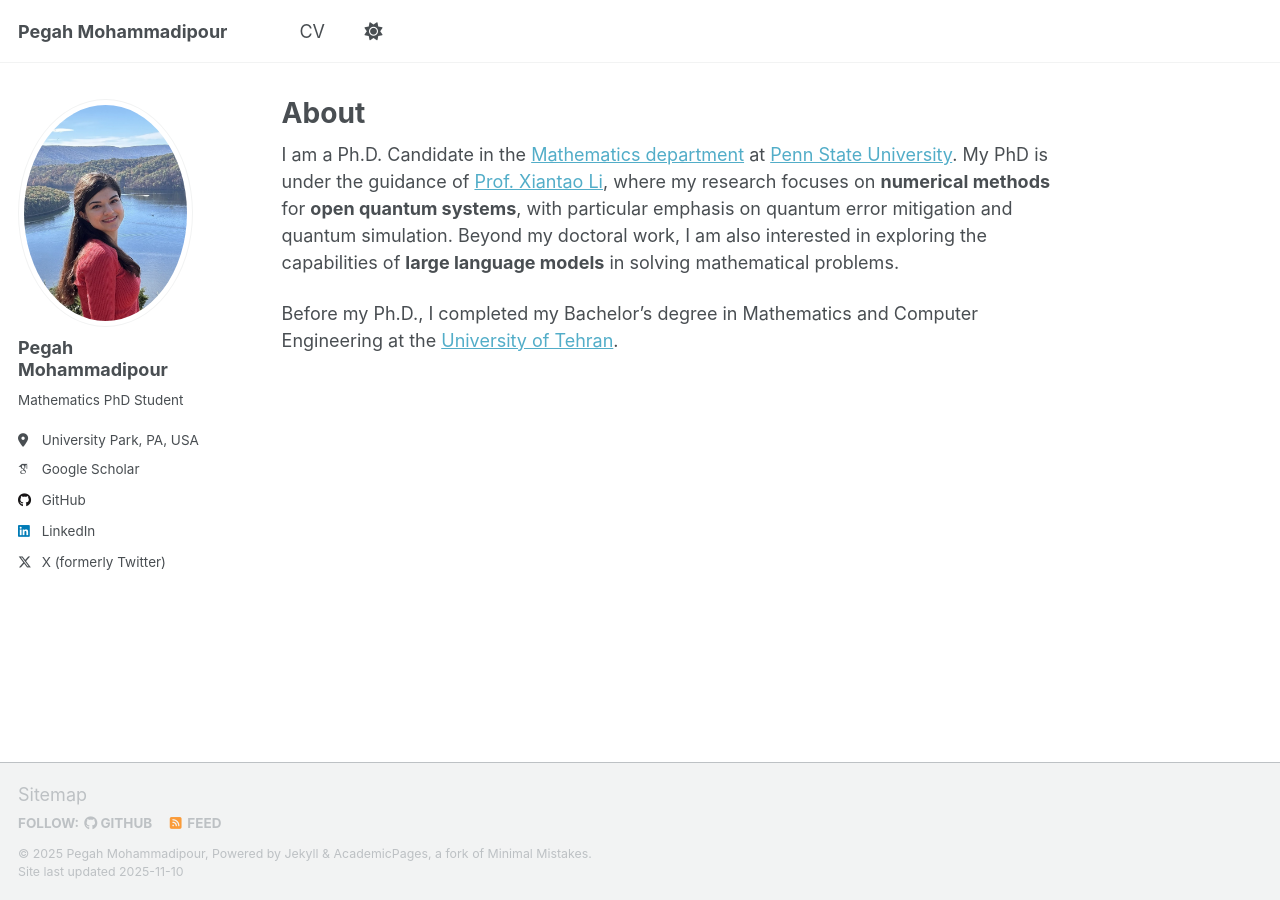
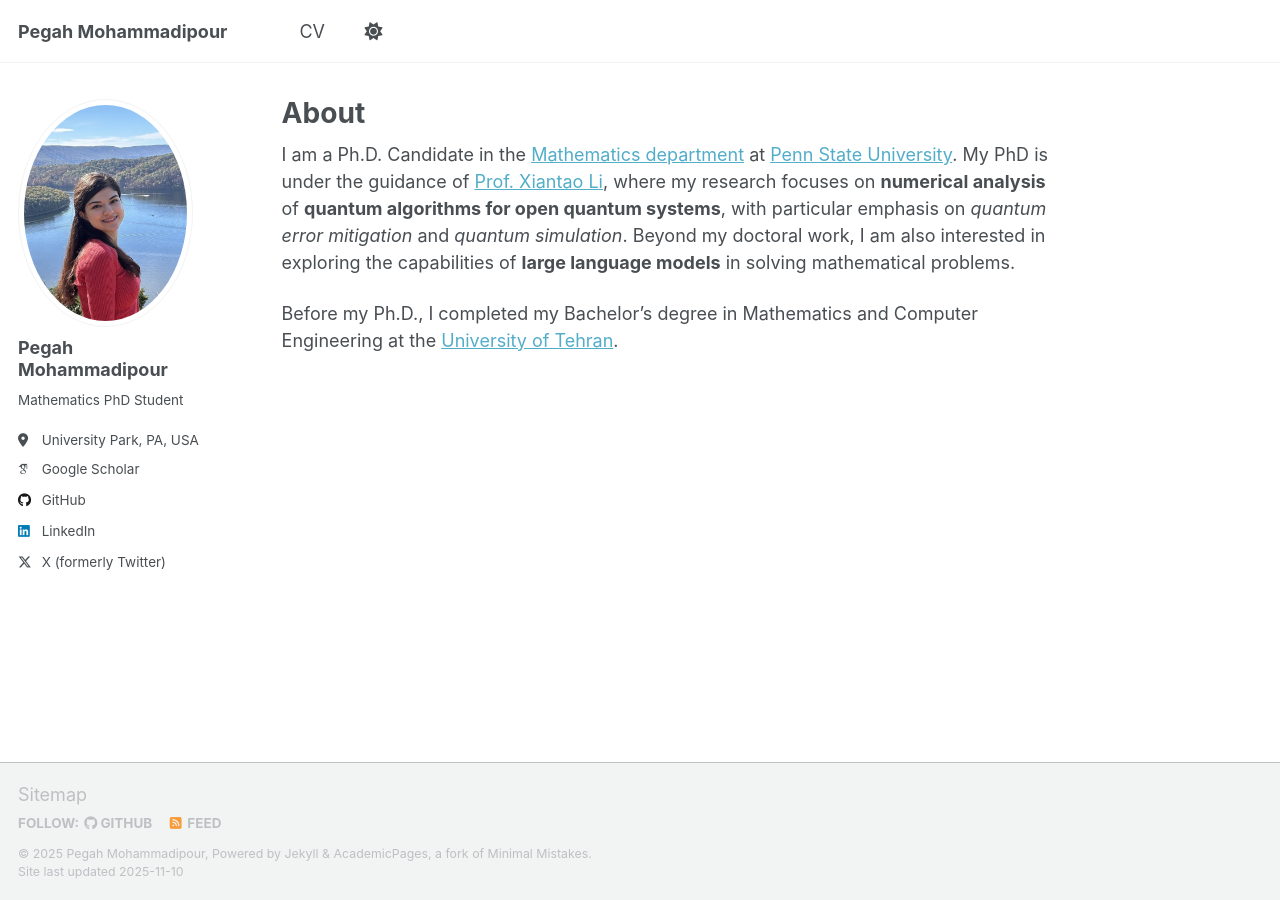
Before and after one commit to pegah-mp/pegah-mp.github.io, a Jekyll site: the page built from _pages/about.md, in a window 1280 px wide. Built offline with Jekyll 4.4.1, drawn with Linux system fonts in a browser that asks for light colours; some web fonts are replaced; a script that is not in the unit is left out.

Commit message:
Update about.md

```diff
--- a/_pages/about.md
+++ b/_pages/about.md
@@ -8,6 +8,6 @@ redirect_from:
 ---
 
 
-I am a Ph.D. Candidate in the [Mathematics department](https://science.psu.edu/math) at [Penn State University](https://www.psu.edu/). My PhD is under the guidance of [Prof. Xiantao Li](https://xxl12.github.io/main/), where my research focuses on **numerical methods** for **open quantum systems**, with particular emphasis on quantum error mitigation and quantum simulation. Beyond my doctoral work, I am also interested in exploring the capabilities of **large language models** in solving mathematical problems.
+I am a Ph.D. Candidate in the [Mathematics department](https://science.psu.edu/math) at [Penn State University](https://www.psu.edu/). My PhD is under the guidance of [Prof. Xiantao Li](https://xxl12.github.io/main/), where my research focuses on **numerical analysis** of **quantum algorithms for open quantum systems**, with particular emphasis on *quantum error mitigation* and *quantum simulation*. Beyond my doctoral work, I am also interested in exploring the capabilities of **large language models** in solving mathematical problems.
 
 Before my Ph.D., I completed my Bachelor’s degree in Mathematics and Computer Engineering at the [University of Tehran](https://ut.ac.ir/en).
```
